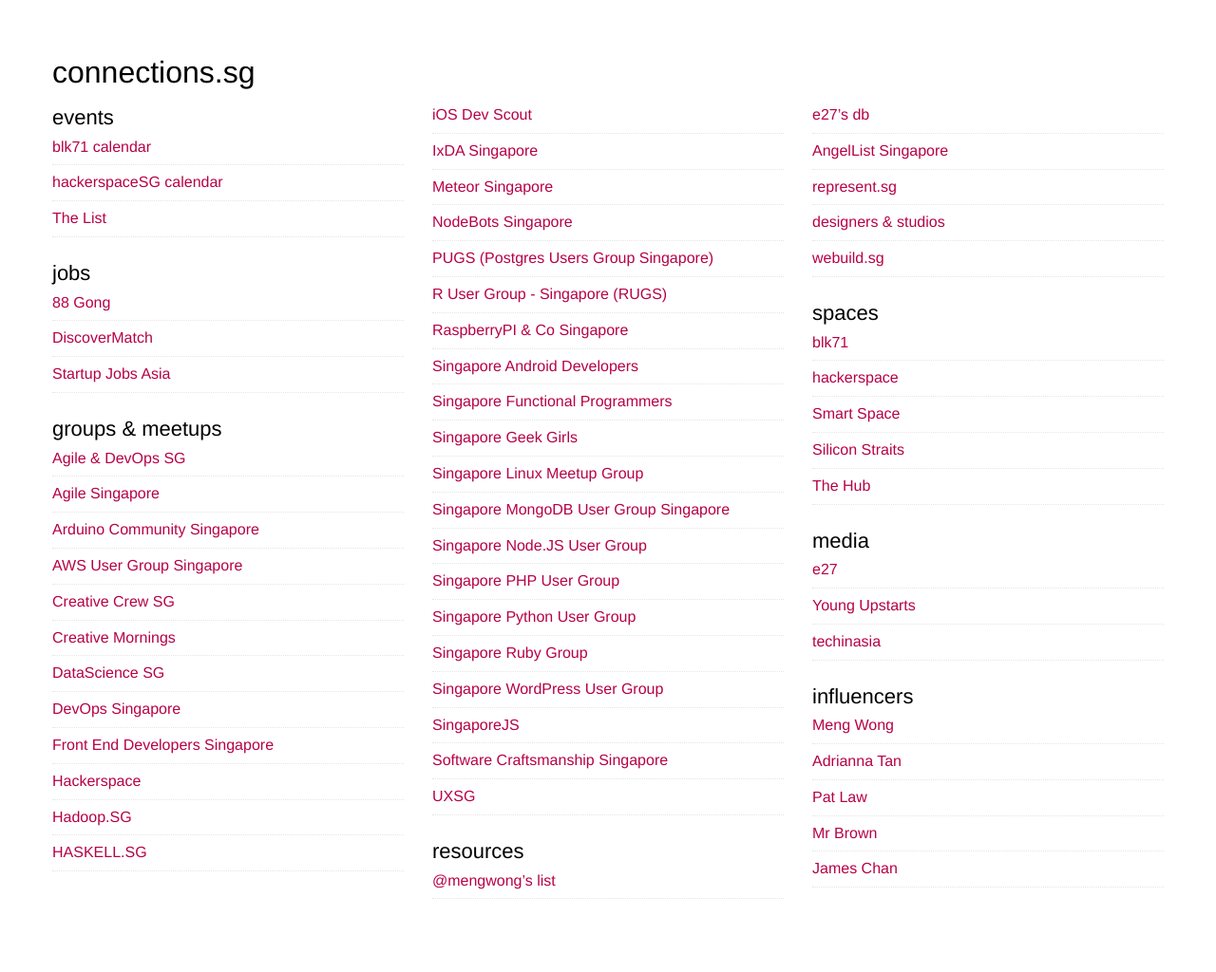
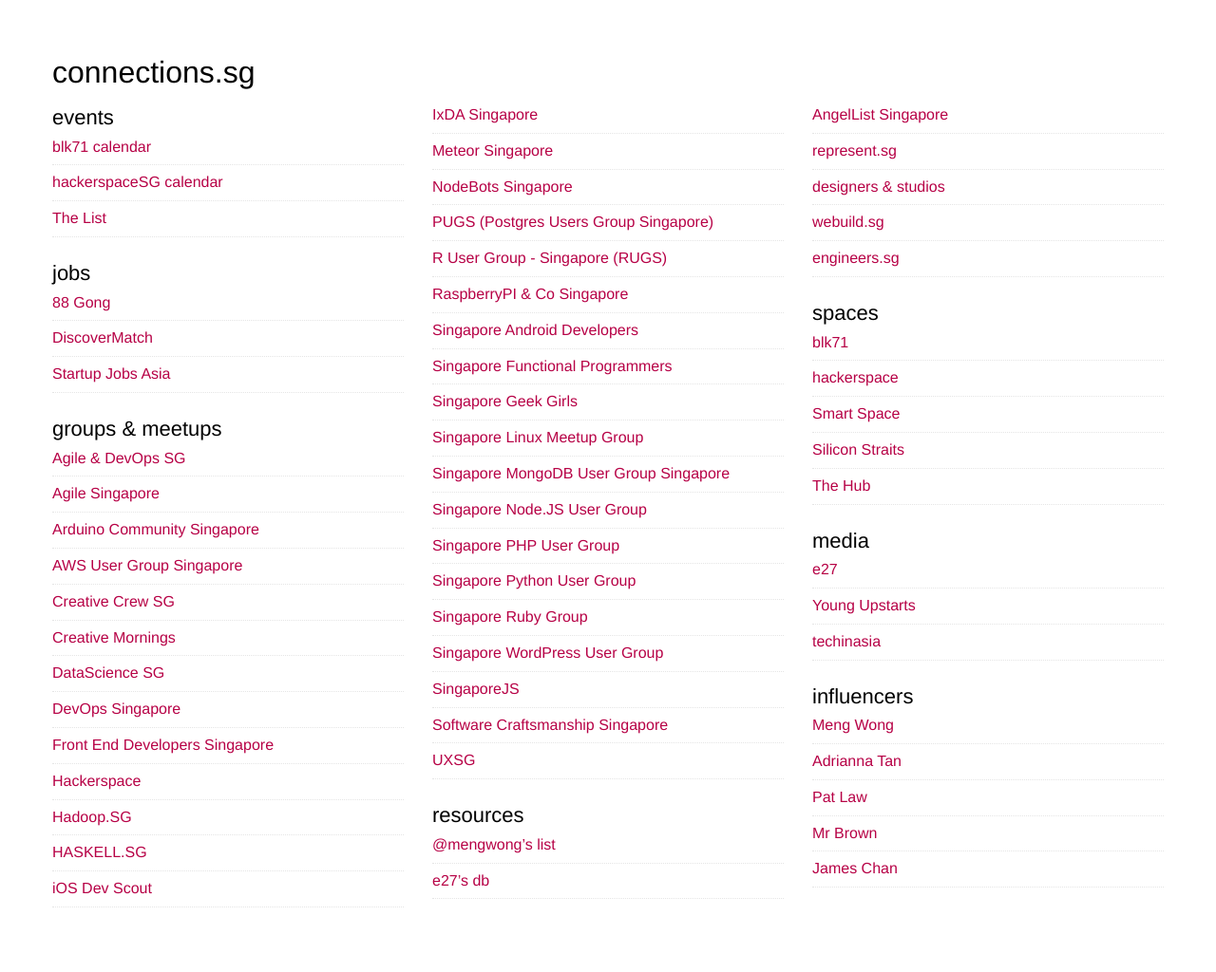
Before and after one commit to wynlim/connections.sg, a Jekyll site: the page built from _posts/2014-03-15-connections.markdown, in a window 1280 px wide. Shown: the whole page at 95% size. Built offline with Jekyll 4.4.1, drawn with Linux system fonts in a browser that asks for light colours; Markdown is read by kramdown in place of the engine named in the settings.

Commit message:
added engineers.sg to resources

```diff
--- a/_posts/2014-03-15-connections.markdown
+++ b/_posts/2014-03-15-connections.markdown
@@ -52,6 +52,7 @@
 * [represent.sg](http://represent.sg/)
 * [designers & studios](http://bundlr.com/b/singapore-based-designers-studios)
 * [webuild.sg](http://webuild.sg/)
+* [engineers.sg](https://www.youtube.com/playlist?list=PLECEw2eFfW7hYMucZmsrryV_9nIc485P1)
 
 ### spaces
 * [blk71](http://www2.blk71.com/)
```
